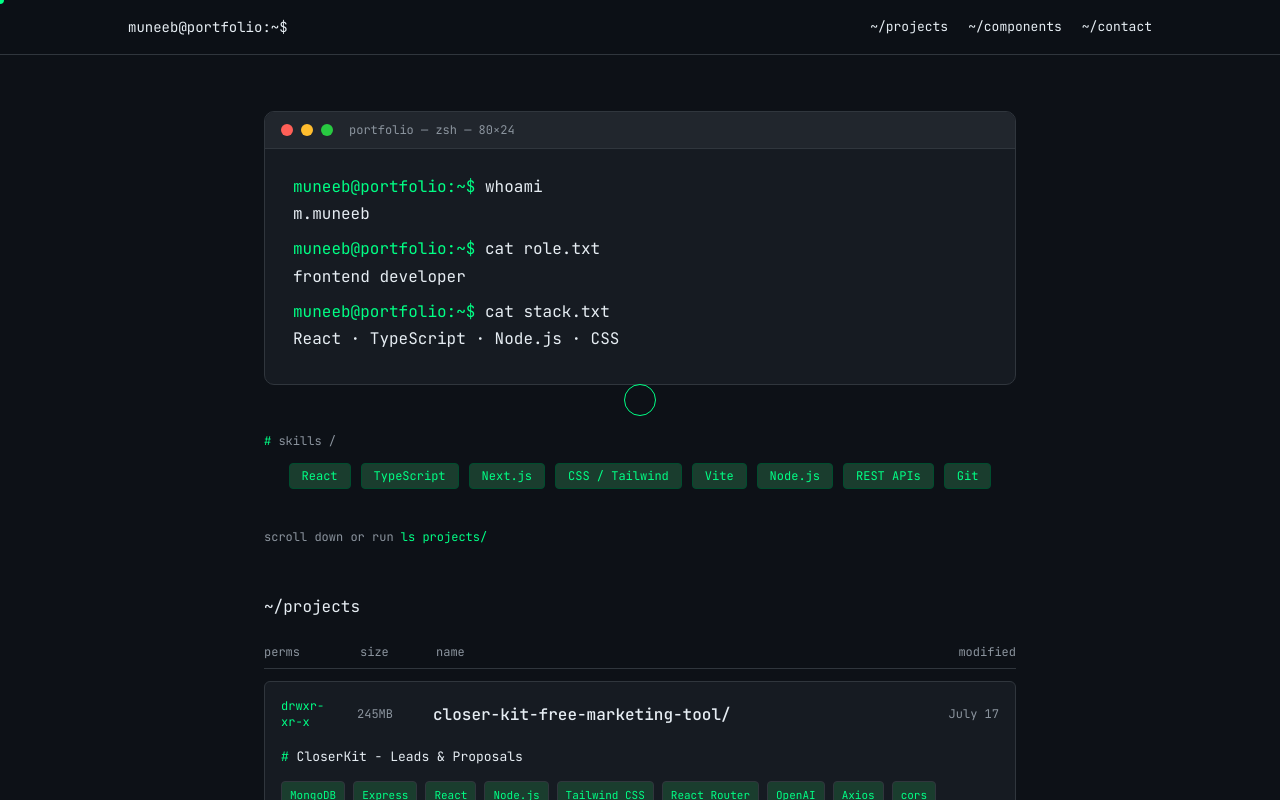
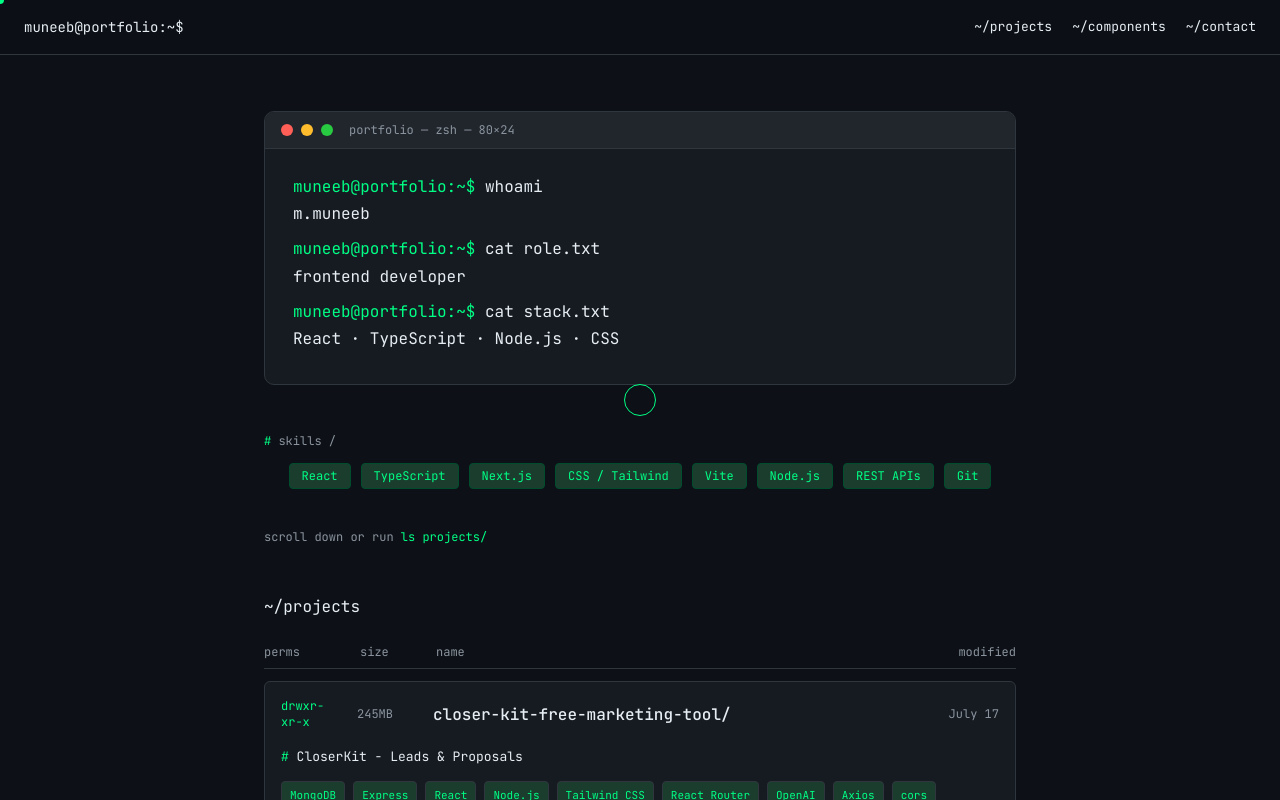
Before and after one commit to mmuneeb1000/portfolio-website-muneeb, a React (Vite) app in the folder client/: page / in a window 1280 px wide. Shown: the top 800 px of the page. Built offline with nearby package versions, Linux system fonts and the light colour scheme.

Commit message:
header fix

```diff
--- a/client/src/components/Navbar.jsx
+++ b/client/src/components/Navbar.jsx
@@ -12,7 +12,7 @@ export default function Navbar() {
 
   return (
     <header className="sticky top-0 z-50 border-b border-border bg-bg/90 px-6 py-4 backdrop-blur">
-      <div className="mx-auto flex max-w-5xl items-center justify-between">
+      <div className="mx-auto flex  items-center justify-between">
         <a
           href="#"
           className="font-mono text-sm text-text transition-colors hover:text-green"
```
